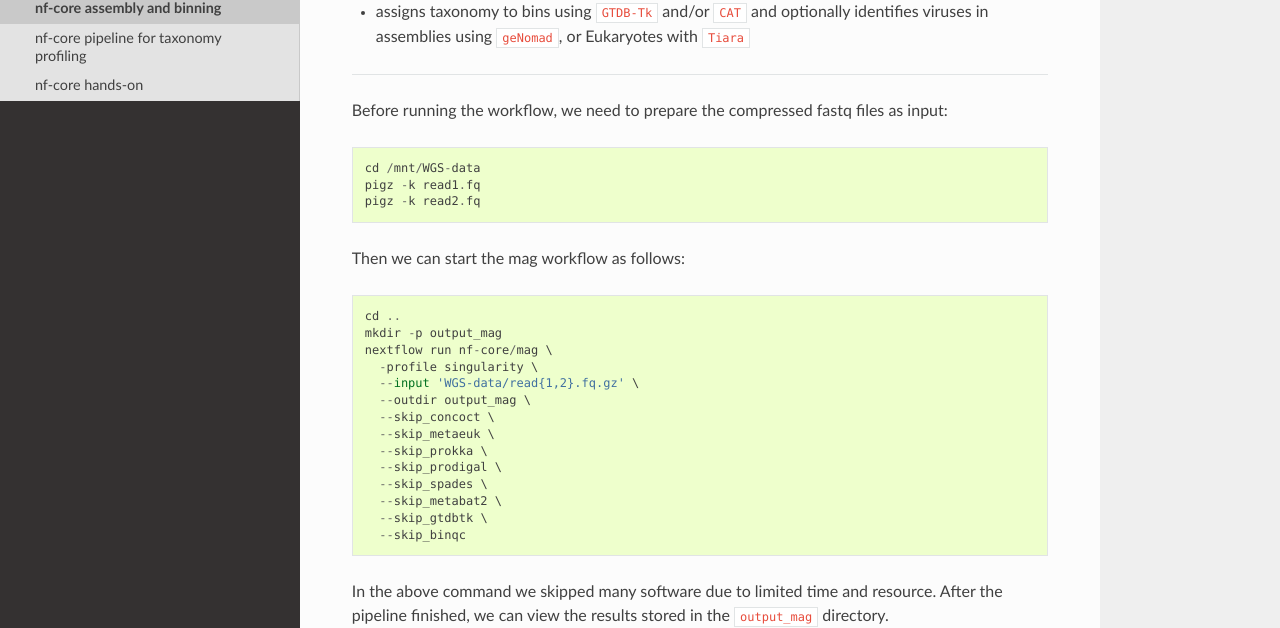
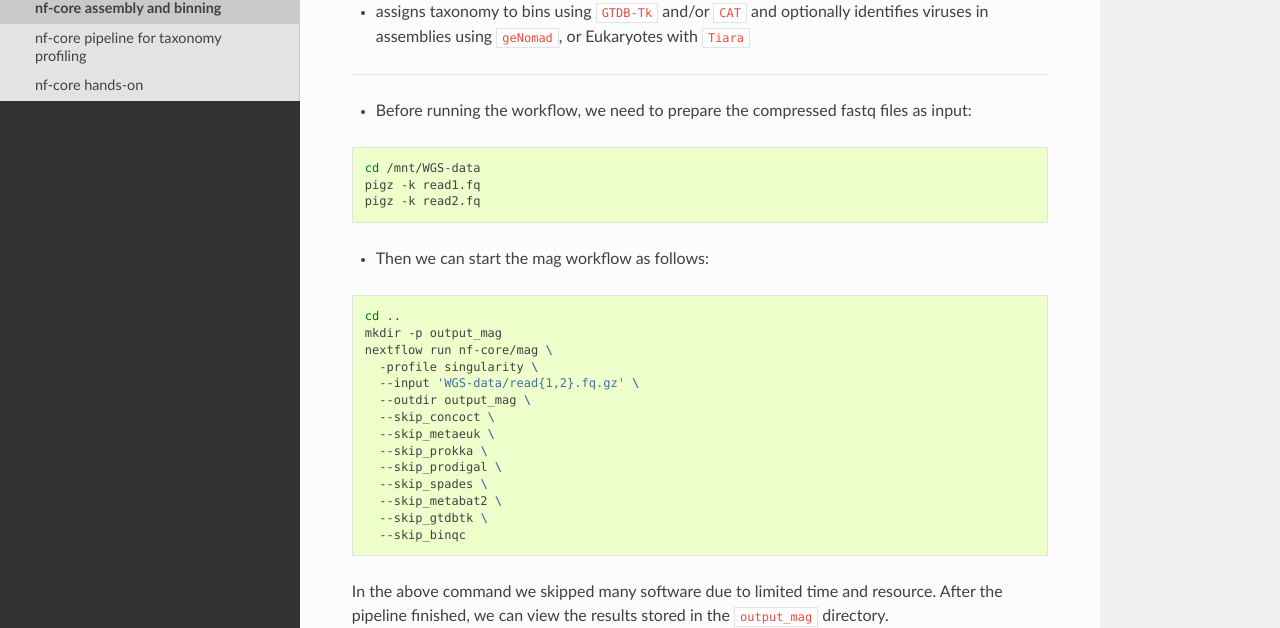
Before and after one commit to metagenomics/metagenomics-workshop, a Sphinx documentation site: the page built from docs/nextflow_nf_core/nf_core_assembly_binning.rst, in a window 1280 px wide and 1301 px high. Shown: the part 483-1111 px from the top of the window. Built offline with Sphinx 7.4.7 and the Read the Docs theme 2.0.0, drawn with Linux system fonts in a browser that asks for light colours.

Commit message:
Update nf_core_assembly_binning.rst

```diff
--- a/docs/nextflow_nf_core/nf_core_assembly_binning.rst
+++ b/docs/nextflow_nf_core/nf_core_assembly_binning.rst
@@ -14,13 +14,17 @@
 
 -------
 
-Before running the workflow, we need to prepare the compressed fastq files as input::
+- Before running the workflow, we need to prepare the compressed fastq files as input:
+
+.. code-block:: shell
 
   cd /mnt/WGS-data
   pigz -k read1.fq
   pigz -k read2.fq
 
-Then we can start the mag workflow as follows::
+- Then we can start the mag workflow as follows:
+
+.. code-block:: shell
 
   cd ..
   mkdir -p output_mag
```
